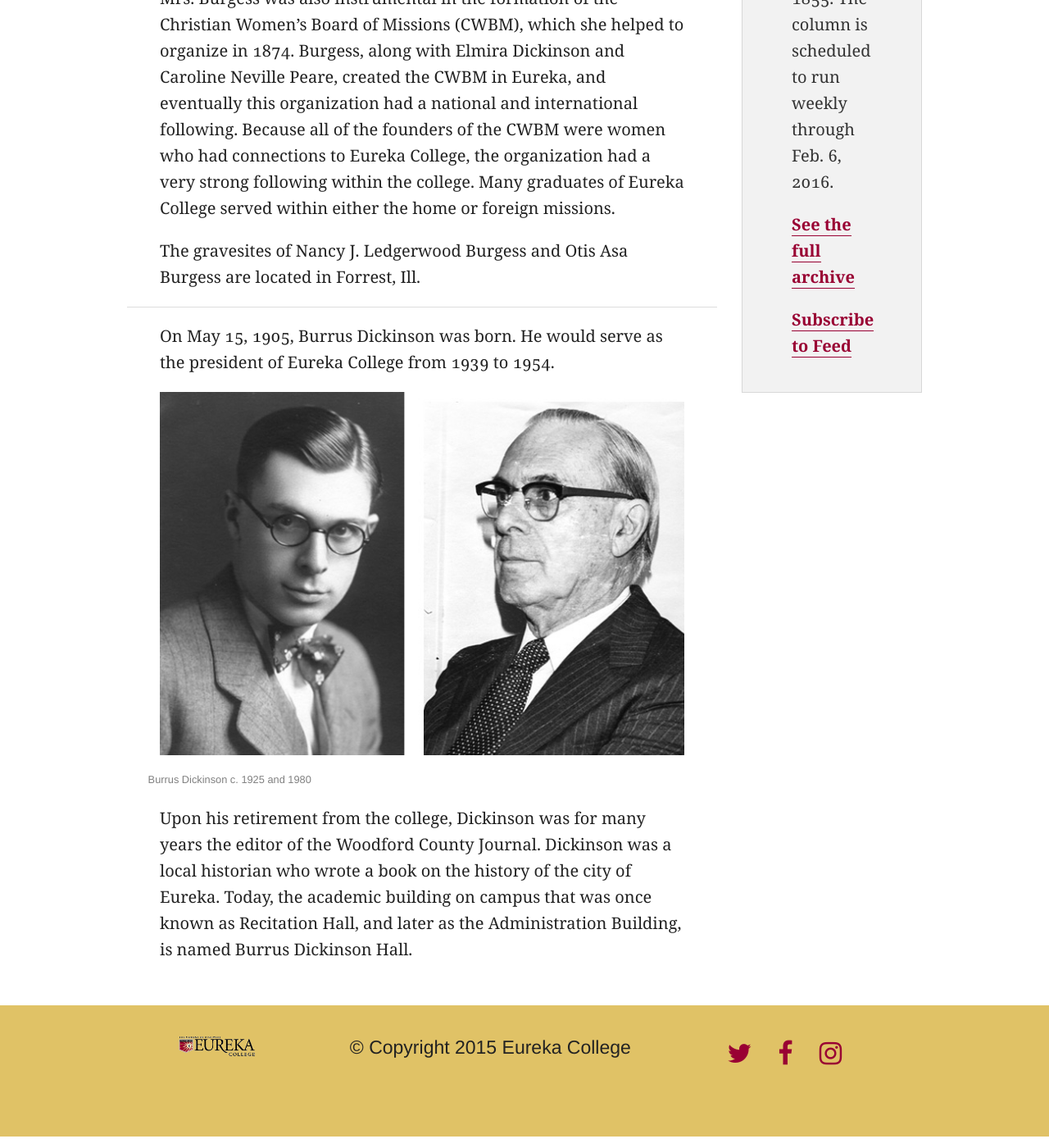
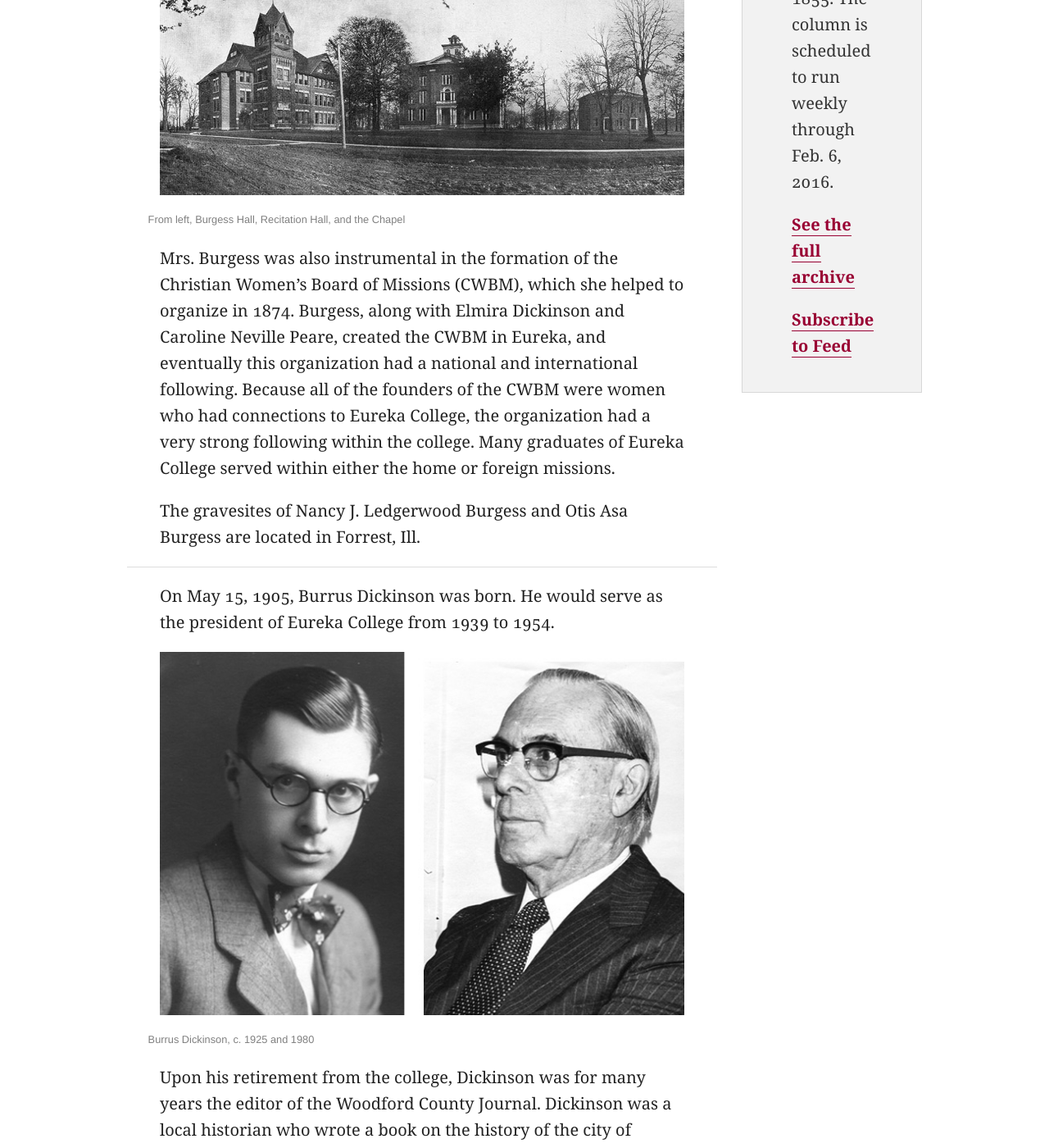
Before and after one commit to dwysefisher/160-blog, a Jekyll site: the page built from _posts/2015-05-14-may-14.markdown, in a window 1280 px wide and 1400 px high, scrolled down 1702 px. Shown: the whole window at 82% size. Built offline with Jekyll 4.4.1, drawn with Linux system fonts in a browser that asks for light colours; nearby versions of some CDN libraries; library files that are not in the unit come from our copies; Markdown is read by kramdown in place of the engine named in the settings.

Commit message:
added image May 14

```diff
--- a/_posts/2015-05-14-may-14.markdown
+++ b/_posts/2015-05-14-may-14.markdown
@@ -16,6 +16,9 @@ John T. Jones was an elder in the Christian Church that was established in the c
 
 On May 12, 1902, Eureka College lost a true friend and benefactor upon the death of Nancy J. Ledgerwood Burgess. The wife of professor Otis Asa Burgess, "Nannie" Burgess had endowed the college with a gift of property estimated at $10,000 to finance the construction of a building to honor her husband. Burgess Memorial Hall resulted from that gift.
 
+![Burgess Hall]({{ site.baseurl }}/img/campus-academic-buildings-web.jpg "Burgess Hall")
+<p class="caption">From left, Burgess Hall, Recitation Hall, and the Chapel </p>
+
 Mrs. Burgess was also instrumental in the formation of the Christian Women's Board of Missions (CWBM), which she helped to organize in 1874. Burgess, along with Elmira Dickinson and Caroline Neville Peare, created the CWBM in Eureka, and eventually this organization had a national and international following. Because all of the founders of the CWBM were women who had connections to Eureka College, the organization had a very strong following within the college. Many graduates of Eureka College served within either the home or foreign missions.
 
 The gravesites of Nancy J. Ledgerwood Burgess and Otis Asa Burgess are located in Forrest, Ill.
@@ -25,6 +28,6 @@ The gravesites of Nancy J. Ledgerwood Burgess and Otis Asa Burgess are located i
 On May 15, 1905, Burrus Dickinson was born. He would serve as the president of Eureka College from 1939 to 1954.
 
 ![Burrus Dickinson c. 1925 and 1980]({{ site.baseurl }}/img/profile-bdickinson-web.jpg "Burrus Dickinson c. 1925 and 1980")
-<p class="caption">Burrus Dickinson c. 1925 and 1980</p>
+<p class="caption">Burrus Dickinson, c. 1925 and 1980</p>
 
 Upon his retirement from the college, Dickinson was for many years the editor of the Woodford County Journal. Dickinson was a local historian who wrote a book on the history of the city of Eureka. Today, the academic building on campus that was once known as Recitation Hall, and later as the Administration Building, is named Burrus Dickinson Hall.
```
Also changed, not shown: img/campus-academic-buildings-web.jpg (added).
